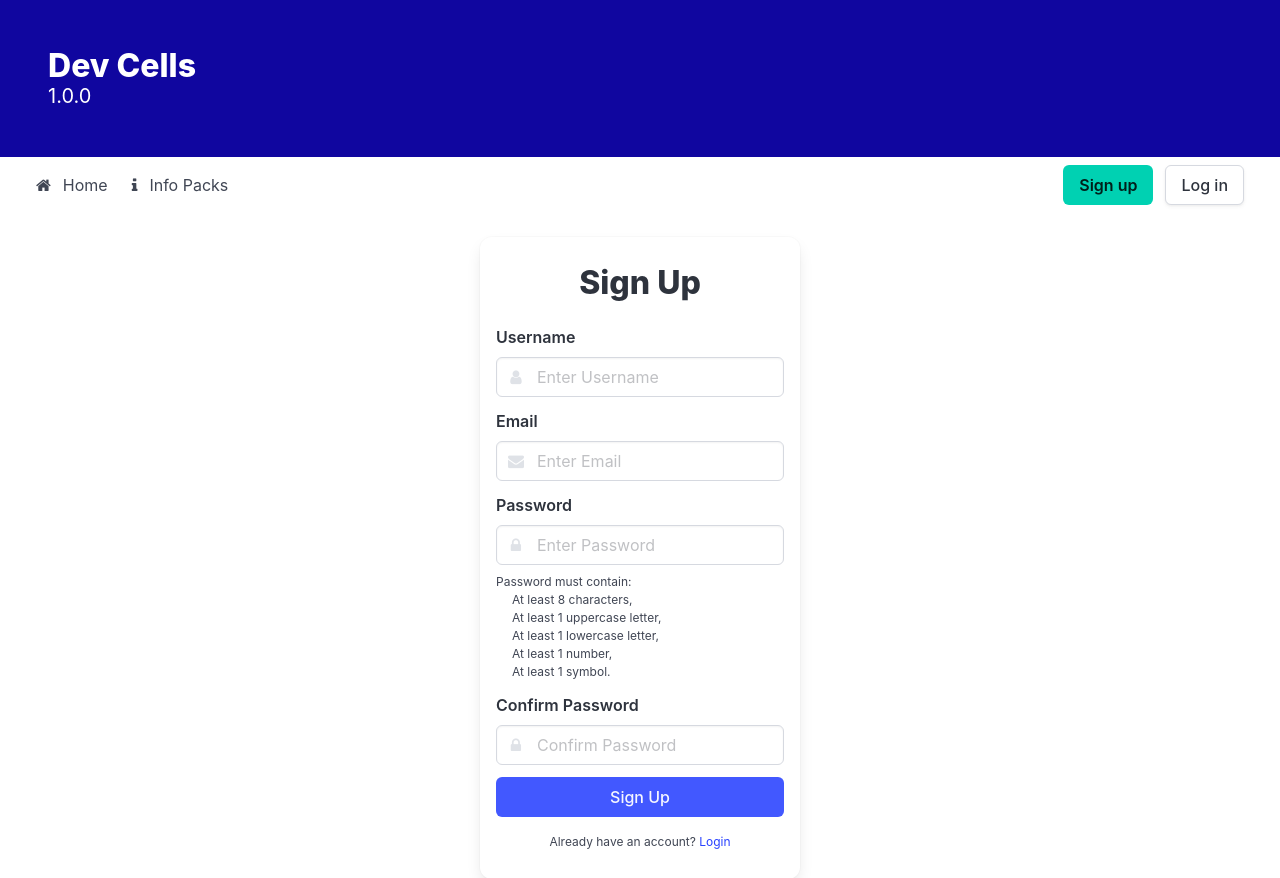
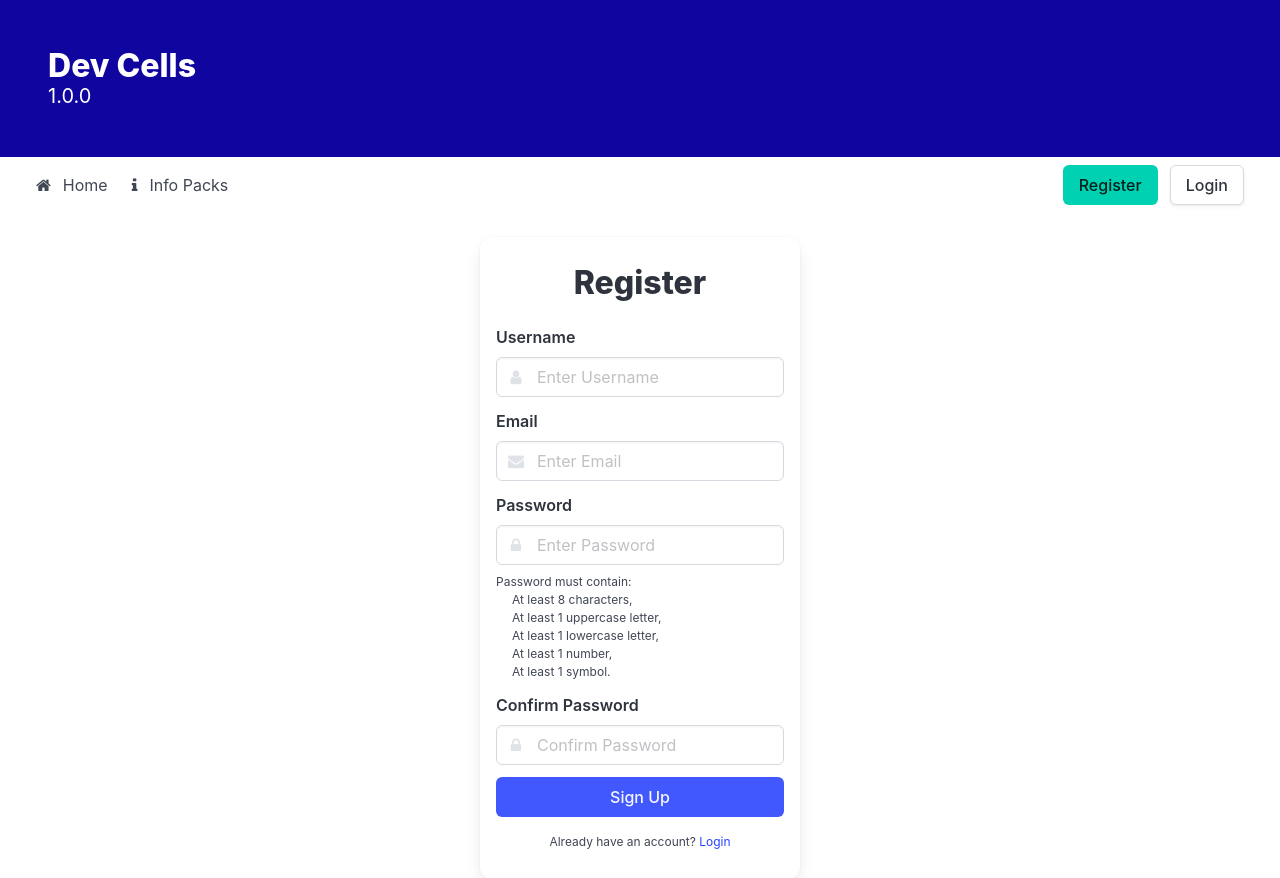
Before and after one commit to JoshuaClarke26/dev-cells, a Django app: page /Register/ in a window 1280 px wide. Shown: the top 878 px of the page. Run offline with Django 5.2, Linux system fonts and the light colour scheme.

Commit message:
add functionality to buttons
added functionality and linked all buttons

```diff
--- a/dc_source/templates/dc_main/Register.html
+++ b/dc_source/templates/dc_main/Register.html
@@ -1,11 +1,11 @@
 {% extends 'base.html' %}
-{% block title %}Sign Up{% endblock %}
+{% block title %}Register{% endblock %}
 {% load static %}
 {% block content %}
 
 <div>
     <div class="main column is-3 my-5 container box px-4">
-        <h2 class="title has-text-centered dText mt-4">Sign Up</h2>
+        <h2 class="title has-text-centered dText mt-4">Register</h2>
 
         <form method="POST">
             {% csrf_token %}
--- a/dc_source/templates/shared/nav_bar.html
+++ b/dc_source/templates/shared/nav_bar.html
@@ -12,31 +12,37 @@
     <nav class="navbar px-5" role="navigation" aria-label="main navigation">
         <div class="navbar-brand">
             <a role="button" class="navbar-burger" aria-label="menu" aria-expanded="false" data-target="navbarBasicExample">
-            <span aria-hidden="true"></span>
-            <span aria-hidden="true"></span>
-            <span aria-hidden="true"></span>
-            <span aria-hidden="true"></span>
+                <span aria-hidden="true"></span>
+                <span aria-hidden="true"></span>
+                <span aria-hidden="true"></span>
+                <span aria-hidden="true"></span>
             </a>
         </div>
 
         <div id="navbarBasicExample" class="navbar-menu">
             <div class="navbar-start">
-                <a class="navbar-item rr-nav-element navbar-item-effect"><i class="fa fa-home"></i>
+
+                <a href="{% url 'home' %}" class="navbar-item rr-nav-element navbar-item-effect">
+                    <i class="fa fa-home"></i>
                     Home
                 </a>
 
-                <a class="navbar-item rr-nav-element navbar-item-effect"><i class="fa fa-info"></i>
+                <a href="info-packs.html" class="navbar-item rr-nav-element navbar-item-effect">
+                    <i class="fa fa-info"></i>
                     Info Packs
                 </a>
+
             </div>
+
+
 
             <div class="navbar-end">
                 <div class="navbar-item">
-                    <a class="button is-primary">
-                        <strong>Sign up</strong>
+                    <a class="button is-primary"
+                         href="/Register">Register</a></strong>
                     </a>
-                    <a class="button">
-                        Log in
+                    <a class="button"
+                         href="/login">Login</a></strong>
                     </a>
                 </div>
             </div>
```
